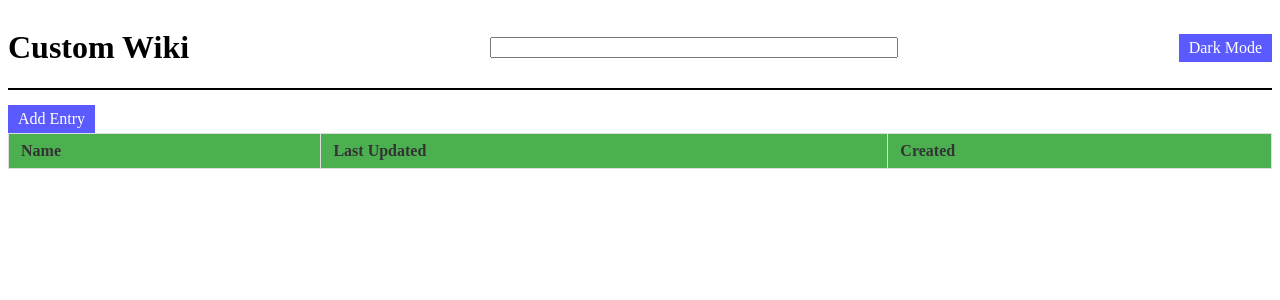
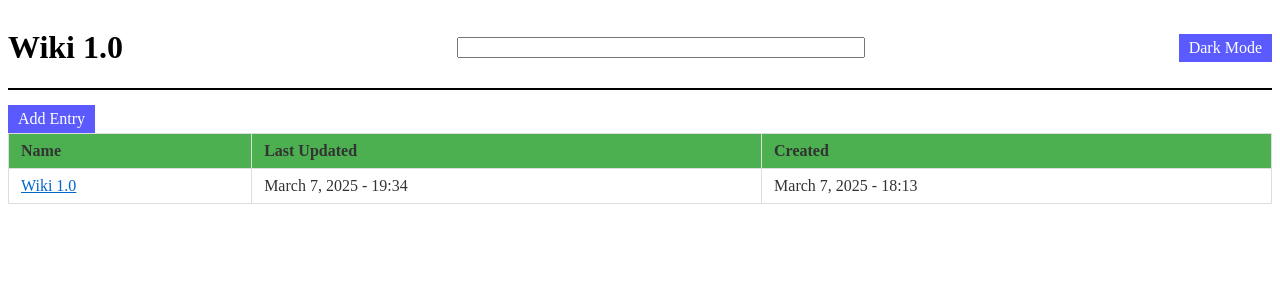
Before and after one commit to Matthew2025-byte/wiki, a Flask app: page / in a window 1280 px wide. Shown: the top 300 px of the page. Run offline with Flask 3, Linux system fonts and the light colour scheme; data that the repository does not hold is empty.

Commit message:
Initial commit

```diff
--- a/Flask/server.py
+++ b/Flask/server.py
@@ -47,13 +47,7 @@ def api_INDEX_HANDLER():
             "title": data.get("Title"),
             "url": "null",
             "file": "null",
-            "updated": {
-                "year": now.year,
-                'month': now.strftime('%B'),
-                "day": now.day,
-                "hour": now.hour,
-                "minute": now.minute
-            },
+            "updated": api.get_time(),
             "created": {
                 "year": now.year,
                 'month': now.strftime('%B'),
--- a/Flask/static/css/editor.css
+++ b/Flask/static/css/editor.css
@@ -6,6 +6,7 @@ body {display: flex; flex-direction: column;}
 }
 .paragraph_format textarea {
     width: 30%;
+    height: 20vh;
 }
 #publish-controls {
     display: flex;
--- a/Flask/static/css/style.css
+++ b/Flask/static/css/style.css
@@ -8,6 +8,12 @@ body {
     align-items: center;
 
     border-bottom: solid 2px;
+}
+#logo {
+    width: fit-content;
+}
+#logo:hover {
+    cursor: pointer;
 }
 input[type="text"] {
     max-height: fit-content;
--- a/Flask/static/js/app.js
+++ b/Flask/static/js/app.js
@@ -1,3 +1,19 @@
+document.getElementById("logo").addEventListener("click", function() {
+    location.href = "/"
+})
 document.getElementById("dark-mode").addEventListener("click", function() {
     document.body.classList.toggle("dark-mode");
+
+    // Check the current status of dark mode and update the cookie
+    if (document.body.classList.contains("dark-mode")) {
+        document.cookie = "darkMode=enabled"
+    } else {
+        document.cookie = "darkMode=disabled";
+    }
 });
+document.addEventListener("DOMContentLoaded", function() {
+    var darkMode = document.cookie;
+    if (darkMode == "darkMode=enabled") {
+        document.body.classList.add("dark-mode");
+    }
+})
--- a/Flask/static/js/index.js
+++ b/Flask/static/js/index.js
@@ -8,7 +8,6 @@ function FormatTableEntry(EntryJson) {
     `
 }
 function FormatTime(TimeJson) {
-    console.log(TimeJson)
     return `${TimeJson["month"]} ${TimeJson["day"]}, ${TimeJson["year"]} - ${TimeJson["hour"]}:${TimeJson["minute"]}`
 }
 
--- a/Flask/templates/article.html
+++ b/Flask/templates/article.html
@@ -8,7 +8,10 @@
 
     <body>
         <div id="head">
-            <h1>Custom Wiki</h1>
+            <span id="logo">
+                <h1>Wiki 1.0</h1>
+            </span>
+
             <input type="text">
             <div id="dark-mode" class="btn">Dark Mode</div>
         </div>
--- a/Flask/templates/editor.html
+++ b/Flask/templates/editor.html
@@ -9,7 +9,9 @@
 
     <body>
         <div id="head">
-            <h1>Custom Wiki</h1>
+            <span id="logo">
+                <h1>Wiki 1.0</h1>
+            </span>
             <input type="text">
             <div id="dark-mode" class="btn">Dark Mode</div>
         </div>
--- a/Flask/templates/index.html
+++ b/Flask/templates/index.html
@@ -9,7 +9,9 @@
 
     <body>
         <div id="head">
-            <h1>Custom Wiki</h1>
+            <span id="logo">
+                <h1>Wiki 1.0</h1>
+            </span>
             <input type="text">
             <div id="dark-mode" class="btn">Dark Mode</div>
         </div>
@@ -47,4 +49,5 @@
     <script src="{{ url_for('static', filename='js/index.js') }}"></script>
     <script src="{{ url_for('static', filename='js/app.js') }}"></script>
     <script src="{{ url_for('static', filename='js/popup.js') }}"></script>
+
 </html>
--- a/Flask/wiki/article-list.json
+++ b/Flask/wiki/article-list.json
@@ -1,3 +1,21 @@
 [
-
+    {
+        "title": "Wiki 1.0",
+        "url": "wiki/Wiki 1.0",
+        "file": "wiki/articles/Wiki 1.0.json",
+        "updated": {
+            "year": 2025,
+            "month": "March",
+            "day": 7,
+            "hour": 19,
+            "minute": 34
+        },
+        "created": {
+            "year": 2025,
+            "month": "March",
+            "day": 7,
+            "hour": 18,
+            "minute": 13
+        }
+    }
 ]
```
Also changed, not shown: Flask/api.py (+16 -1 lines), Flask/wiki/articles/Wiki 1.0.json (added, +9 -0 lines).
